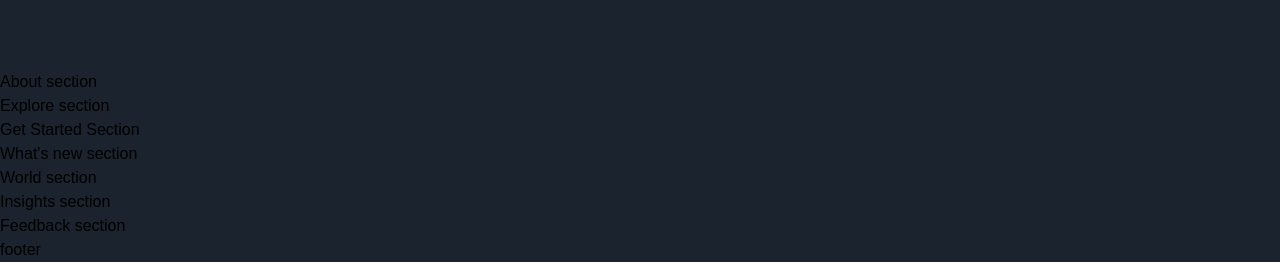
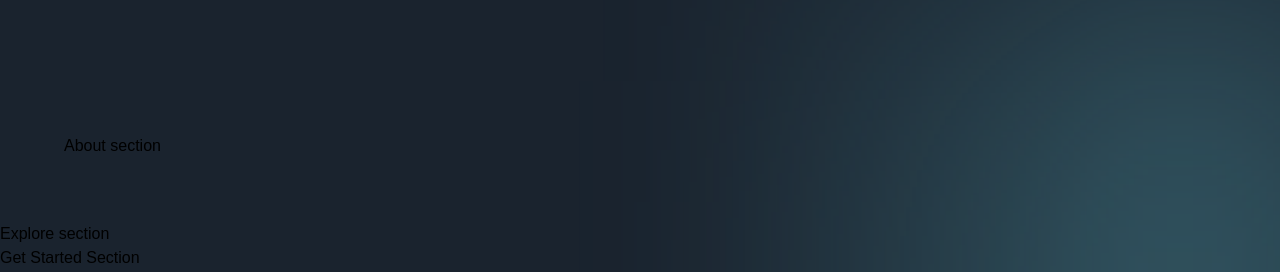
Before and after one commit to Caleb-A-B/meta-site-run1, a Next.js app: page / in a window 1280 px wide. Shown: the part 1040-1312 px from the top of the page. Built offline with nearby package versions, Linux system fonts and the light colour scheme; a web font is replaced by a local one.

Commit message:
test run 1

```diff
--- a/sections/About.jsx
+++ b/sections/About.jsx
@@ -1,7 +1,22 @@
 'use client';
 
+import { motion } from 'framer-motion';
+import { typingText } from '../components';
+
+import styles from '../styles';
+import { fadeIn, staggerContainer } from '../utils/motion';
+
 const About = () => (
-  <section>
+  <section className={`${styles.paddings} relative z-10`}>
+    <div className="gradient-02 z-0"/>
+    <motion.div
+    variants={staggerContainer}
+    initial="hidden"
+    whileInView="show"
+    viewport={{ once: false, amount: 0.25}}
+    >
+
+    </motion.div>
     About section
   </section>
 );
```
